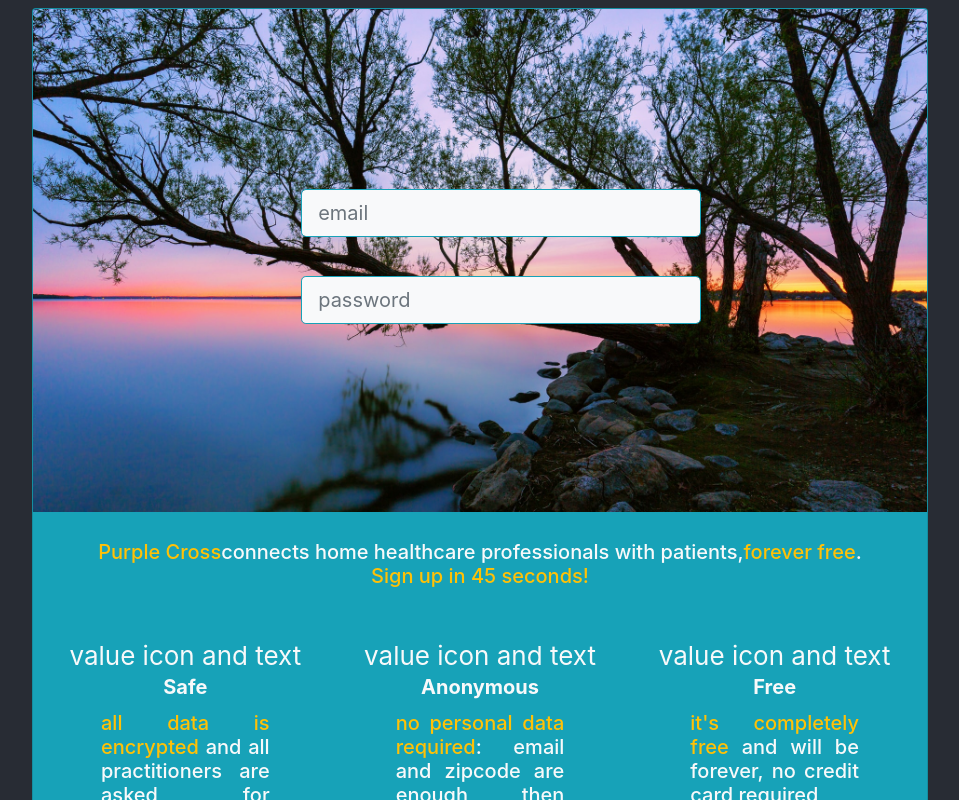
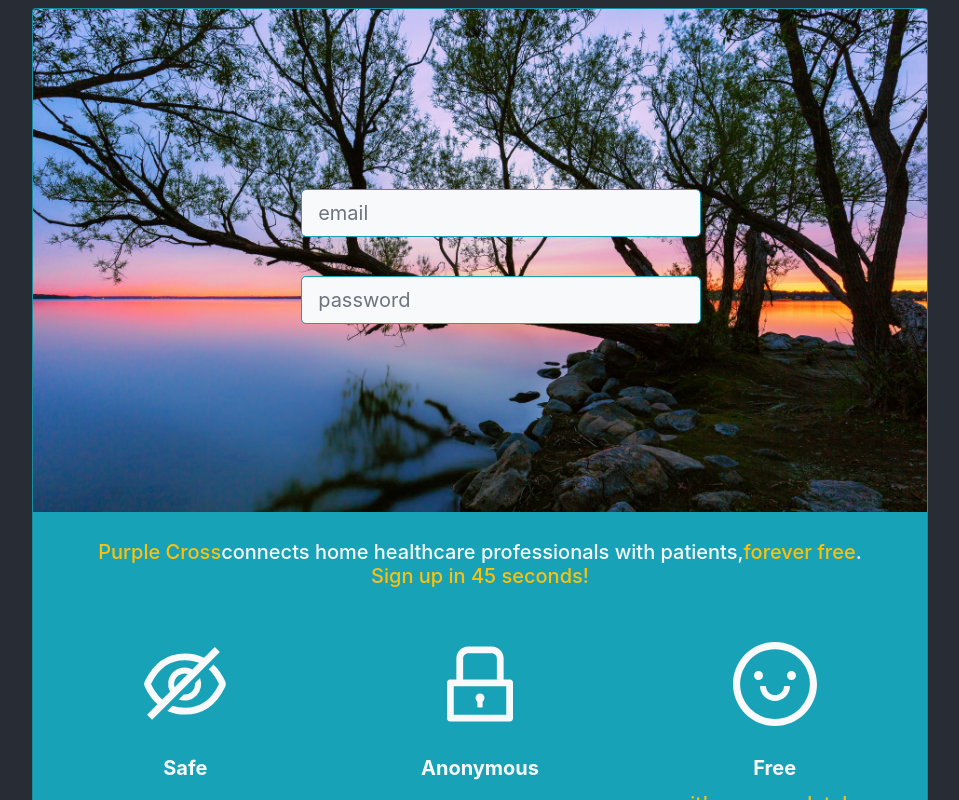
Before and after one commit to marcosaccarola/Health-Advantage, a React (Create React App) app: page / in a window 1280 px wide. Shown: the top 800 px of the page, without its empty margins (160-1119 px from the left). Built offline with nearby package versions, Linux system fonts and the light colour scheme.

Commit message:
landing page icons

```diff
--- a/package.json
+++ b/package.json
@@ -11,6 +11,7 @@
     "react": "^17.0.2",
     "react-bootstrap": "^2.0.3",
     "react-dom": "^17.0.2",
+    "react-icons": "^4.3.1",
     "react-scripts": "4.0.3",
     "web-vitals": "^1.1.2"
   },
--- a/src/components/0100-LandingInterface.jsx
+++ b/src/components/0100-LandingInterface.jsx
@@ -5,6 +5,7 @@ import LoginRegisterForm from "./0110-LoginForm"
 import RegistrationForm from "./0120-RegistrationForm"
 import patients from '../dbExample/patients.json'
 import practitioners from '../dbExample/practitioners.json'
+import { AiOutlineEyeInvisible,AiOutlineLock,AiOutlineSmile } from "react-icons/ai";
 
 const LandingInterface=({setCurrentUser})=>{
 
@@ -56,13 +57,13 @@ const LandingInterface=({setCurrentUser})=>{
             ?
                     <Card.Text>
                         <Row>
-                            <Col xs={4}>value icon and text</Col>
-                            <Col xs={4}>value icon and text</Col>
-                            <Col xs={4}>value icon and text</Col>
+                            <Col xs={4}><AiOutlineEyeInvisible size='96px' /></Col>
+                            <Col xs={4}><AiOutlineLock size='96px' /></Col>
+                            <Col xs={4}><AiOutlineSmile size='96px' /></Col>
                         </Row>
                         <Row>
                             <Col xs={4}>
-                                <Card.Title className='font-weight-bold'>
+                                <Card.Title className='font-weight-bold my-4'>
                                 Safe
                                 </Card.Title>
                                 <Card.Title className='text-justify mx-5'>
@@ -71,7 +72,7 @@ const LandingInterface=({setCurrentUser})=>{
                                 </Card.Title>
                             </Col>
                             <Col xs={4}>
-                                <Card.Title className='font-weight-bold'>
+                                <Card.Title className='font-weight-bold my-4'>
                                 Anonymous
                                 </Card.Title>
                                 <Card.Title className='text-justify mx-5'>
@@ -80,7 +81,7 @@ const LandingInterface=({setCurrentUser})=>{
                                 </Card.Title>
                             </Col>
                             <Col xs={4}>
-                               <Card.Title className='font-weight-bold'>
+                               <Card.Title className='font-weight-bold mt-4'>
                                 Free
                                 </Card.Title>
                                 <Card.Title className='text-justify mx-5'>
```
Also changed, not shown: 1 other file (tests, documents, lock files or other folders).
